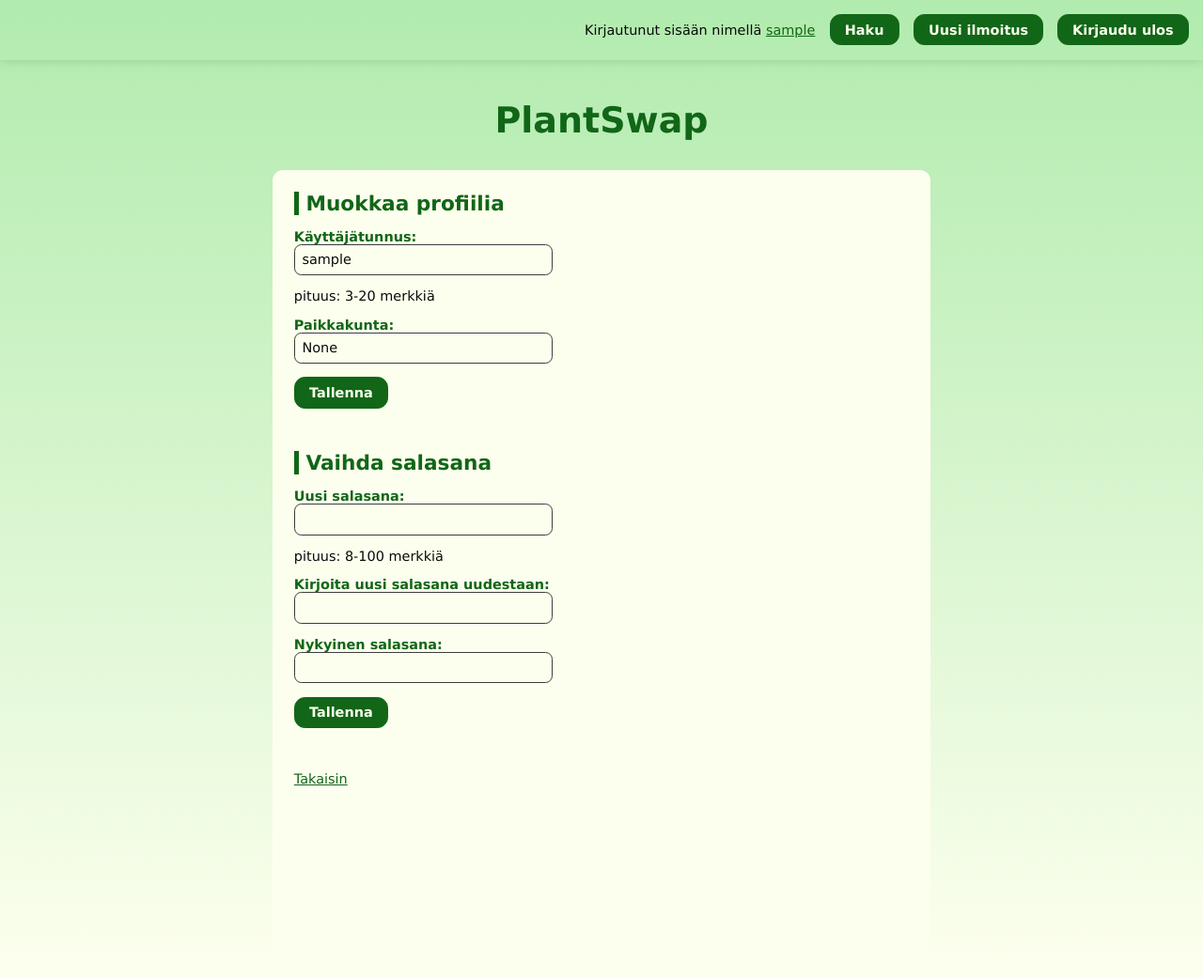
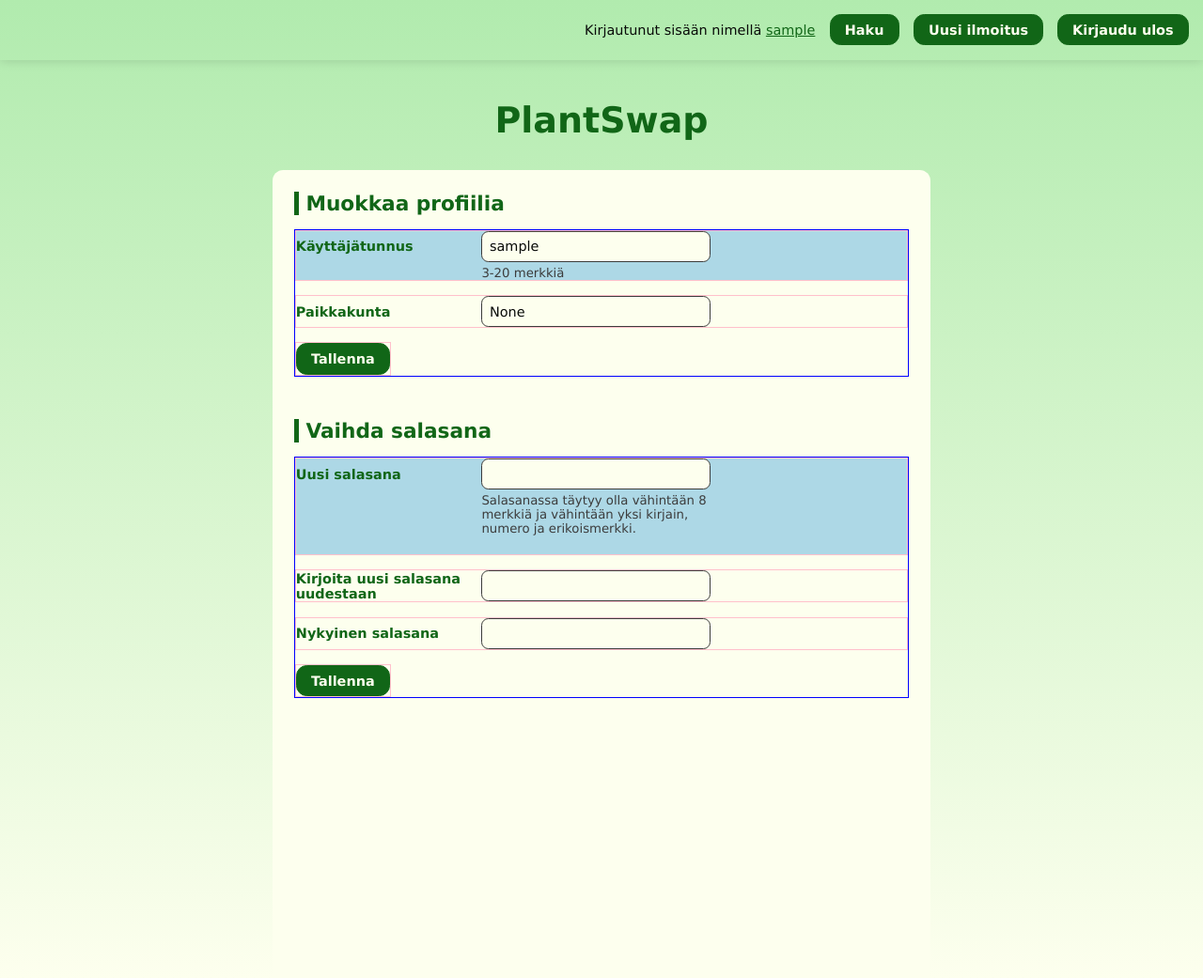
Before and after one commit to mkankaan/plantswap, a Flask app: page /edit_profile/1 in a window 1280 px wide. Shown: the whole page at 94% size. Run offline with Flask 3, Linux system fonts and the light colour scheme; the visitor is signed in with stand-in values (Sample User, id 1); data comes from the database, SQL or seed files in the repository.

Commit message:
Change form layout

```diff
--- a/static/main.css
+++ b/static/main.css
@@ -23,7 +23,8 @@
   --border-radius-small: 0.3rem;
   --border-radius-big: 0.75rem;
   --listing-thumbnail-size: 11rem;
-  --label-width: 20ch;
+  --label-width: 12rem;
+  --input-width: 16rem;
 }
 
 /* */
@@ -99,12 +100,46 @@
   align-items: center;
 }
 
+.page-content form {
+  display: grid;
+  gap: 1rem;
+}
+
+form {
+  border: 1px solid blue;
+}
+
+form > * {
+  border: 1px solid pink;
+}
+
 .form-grid {
   display: grid;
-  grid-template-columns: var(--label-width) auto;
-  max-width: fit-content;
+  grid-template-columns: auto 1fr;
   gap: 1rem;
   align-items: center;
+}
+
+.form-grid-hint {
+  background-color: lightblue;
+  row-gap: 0.25rem;
+  grid-template-areas:
+    ' item1 item2 '
+    ' item3 item3 ';
+}
+
+.hint-label {
+  grid-area: item1;
+}
+
+.hint-input {
+  grid-area: item2;
+}
+
+.hint-text {
+  grid-area: item3;
+  padding-left: calc(var(--label-width) + 1rem);
+  margin-bottom: 0;
 }
 
 .form-grid.label-top {
@@ -114,7 +149,11 @@
 form input[type='text'],
 form input[type='password'],
 form textarea {
-  width: 30ch;
+  width: var(--input-width);
+}
+
+.hint-text {
+  width: calc(var(--label-width) + var(--input-width) + 1rem);
 }
 
 .page-content input[type='text'],
@@ -224,8 +263,11 @@ p:not(nav p) {
   margin-bottom: 1em;
 }
 
-label,
-.form-label,
+.page-content form label {
+  width: var(--label-width);
+}
+
+.page-content form label,
 .subheading {
   font-weight: bold;
   color: var(--clr-primary);
@@ -388,10 +430,6 @@ label,
   color: var(--clr-neutral-dark);
 }
 
-.text-small.hint {
-  margin: 0.25em 0;
-}
-
 .text-no-results {
   color: var(--clr-neutral-dark);
   font-style: italic;
--- a/templates/edit_profile.html
+++ b/templates/edit_profile.html
@@ -1,30 +1,30 @@
 {% extends "layout.html" %} {% block title %}Muokkaa profiilia{%
 endblock %} {% block content %}
 <header>
-<h2>Muokkaa profiilia</h2></header>
+  <h2>Muokkaa profiilia</h2>
+</header>
 
 <section>
-
   <form action="/edit_profile/{{ user.id }}" method="post">
-  <p>
-    <label for="username">Käyttäjätunnus:</label><br />
+    <div class="form-grid form-grid-hint">
+      <label class="hint-label" for="username">Käyttäjätunnus</label>
       <input
         type="text"
         id="new_username"
         name="new_username"
         maxlength="{{ restrictions.max_username }}"
         value="{{ filled.username }}"
+        class="hint-input"
         required
       />
+      <p class="hint-text text-small">
+        {{ restrictions.min_username }}-{{ restrictions.max_username
+        }} merkkiä
       </p>
+    </div>
 
-  <p>
-    pituus: {{ restrictions.min_username }}-{{
-    restrictions.max_username }} merkkiä
-  </p>
-
-  <p>
-    <label for="city">Paikkakunta:</label><br />
+    <div class="form-grid">
+      <label class="form-label" for="city">Paikkakunta</label>
       <input
         type="text"
         id="new_city"
@@ -33,35 +33,44 @@ endblock %} {% block content %}
         value="{{ filled.city }}"
         required
       />
-  </p>
       <input
         type="hidden"
         name="csrf_token"
         value="{{ session.csrf_token }}"
       />
-  <input type="submit"  class="button" value="Tallenna" />
+    </div>
+    <div class="button-bar">
+      <input type="submit" class="button" value="Tallenna" />
+    </div>
   </form>
 </section>
 
 <header>
-<h2>Vaihda salasana</h2></header>
+  <h2>Vaihda salasana</h2>
+</header>
 
 <section>
   <form action="/change_password/{{ user.id }}" method="post">
-    <p>
-        <label for="password1">Uusi salasana:</label><br />
+    <div class="form-grid form-grid-hint">
+      <label class="form-label hint-label" for="password1"
+        >Uusi salasana</label
+      ><br />
       <input
         type="password"
         id="new_password1"
         name="new_password1"
         maxlength="{{ restrictions.max_password }}"
+        class="hint-input"
         required
       />
-        <p>pituus: {{ restrictions.min_password }}-{{ restrictions.max_password }} merkkiä</p>
+      <p class="hint-text text-small">
+        Salasanassa täytyy olla vähintään {{ restrictions.min_password
+        }} merkkiä ja vähintään yksi kirjain, numero ja erikoismerkki.
       </p>
-      <p>
-        <label for="password2">Kirjoita uusi salasana uudestaan:</label
-        ><br />
+    </div>
+
+    <div class="form-grid">
+      <label for="password2">Kirjoita uusi salasana uudestaan</label>
       <input
         type="password"
         id="new_password2"
@@ -69,27 +78,25 @@ endblock %} {% block content %}
         maxlength="{{ restrictions.max_password }}"
         required
       />
-      </p>
-      <p>
-        <label for="password2">Nykyinen salasana:</label
-        ><br />
+    </div>
+    <div class="form-grid">
+      <label for="password2">Nykyinen salasana</label>
       <input
         type="password"
         id="old_password"
         name="old_password"
         required
       />
-      </p>
+    </div>
     <input
       type="hidden"
       name="csrf_token"
       value="{{ session.csrf_token }}"
     />
+    <div class="button-bar">
       <input type="submit" class="button" value="Tallenna" />
+    </div>
   </form>
 </section>
 
-<a href="/user/{{ user.id }}">Takaisin</a>
-
-
 {% endblock %}
--- a/templates/register.html
+++ b/templates/register.html
@@ -59,8 +59,9 @@
                   maxlength="{{ restrictions.max_password }}"
                 />
                 <p class="text-small hint">
-                  {{ restrictions.min_password }}-{{
-                  restrictions.max_password }} merkkiä
+                  Salasanassa täytyy olla vähintään {{
+                  restrictions.min_password }} merkkiä ja vähintään
+                  yksi kirjain, numero ja erikoismerkki.
                 </p>
               </div>
 
--- a/templates/user.html
+++ b/templates/user.html
@@ -32,8 +32,8 @@
       {% endif %}
     </div>
     <div>
+      <p>Liittyi {{ joined_date }}</p>
       <p>📍 {{ user.city }}</p>
-      <p>Liittyi {{ joined_date }}</p>
     </div>
   </div>
   {% if user.id == session.user_id %}
```
Lines whose indentation alone changed are shown as unchanged.
